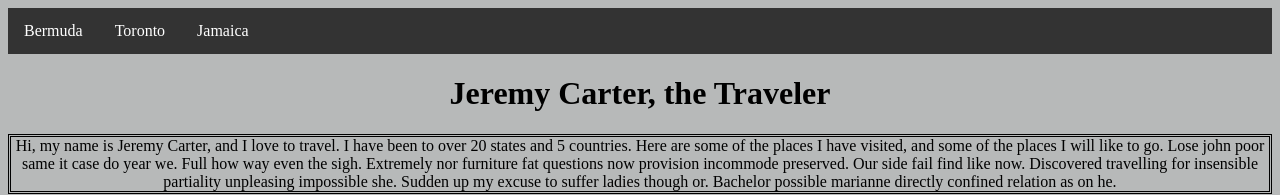
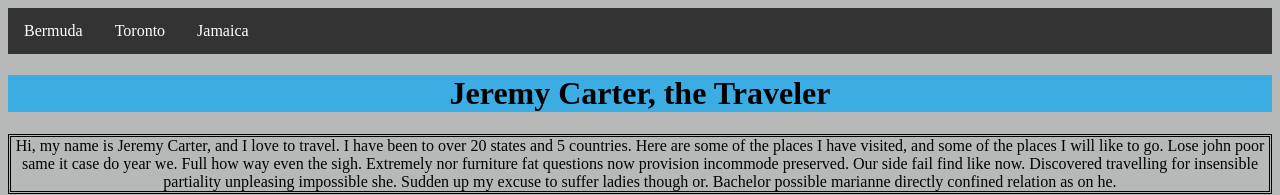
Before and after one commit to JayCarter06/html-me-something, a plain HTML site: page index.html in a window 1280 px wide. Shown: the top 195 px of the page. Drawn offline with Linux system fonts and the light colour scheme.

Commit message:
added class

```diff
--- a/index.html
+++ b/index.html
@@ -12,7 +12,7 @@
       <title>
           Jeremy Carter the Traveler
       </title>
-        <h1> Jeremy Carter, the Traveler</h1>
+        <h1 class="title1"> Jeremy Carter, the Traveler</h1>
   </head>
       <body>
 
@@ -78,7 +78,7 @@
 
 
 
-          <footer>© 2018 Jeremy Carter</footer>
+          <footer>&copy; 2018 Jeremy Carter</footer>
       </body>
 
 </html>
--- a/style.css
+++ b/style.css
@@ -1,7 +1,9 @@
 h1 {
     text-align: center;
 }
-
+.title1 {
+background-color: rgb(60, 173, 226)
+}
 body {
     background-color: rgb(183, 185, 185);
     text-align: center;
```
